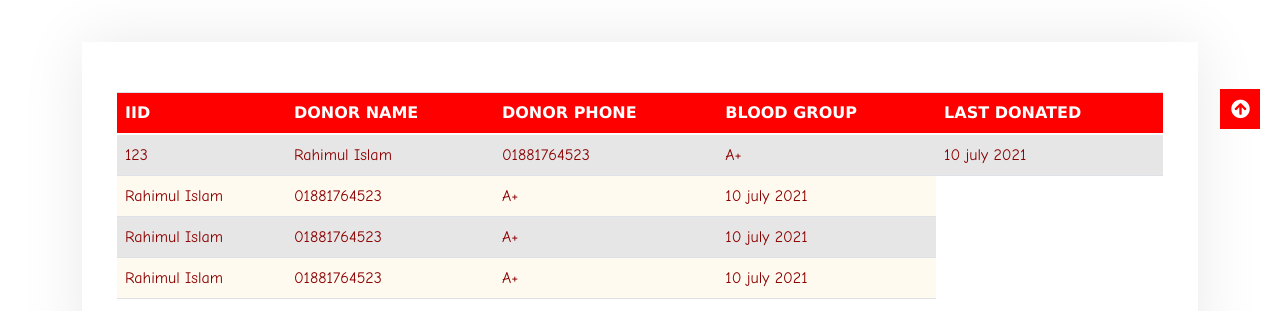
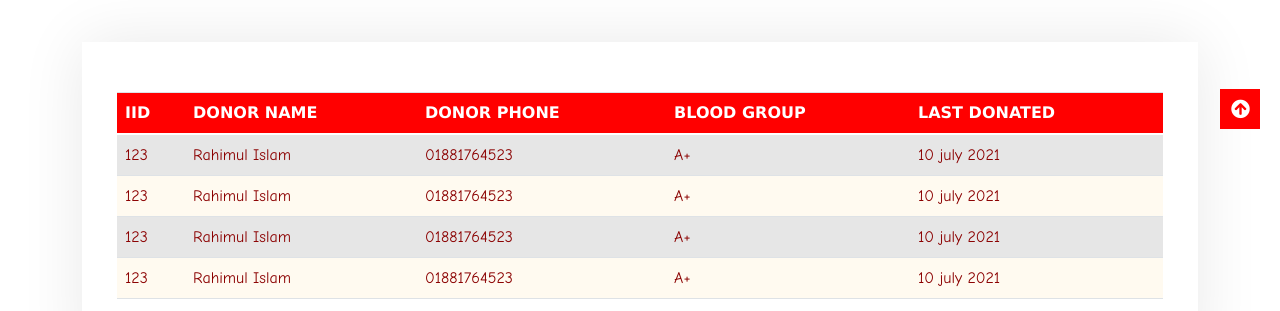
Before and after one commit to Ariful-Islam-19/My_First_Project_With_Lion, a plain HTML site: page blood_info.html in a window 1280 px wide. Shown: the part 641-952 px from the top of the page. Drawn offline with nearby package versions, Linux system fonts and the light colour scheme.

Commit message:
Update blood_info.html

```diff
--- a/blood_info.html
+++ b/blood_info.html
@@ -185,18 +185,21 @@
                           <td>10 july 2021</td>
                         </tr>
                         <tr>
+                            <td>123</td>
                            <td>Rahimul Islam</td>
                            <td>01881764523</td>
                            <td>A+</td>
                            <td>10 july 2021</td>
                         </tr>
                         <tr>
+                            <td>123</td>
                             <td>Rahimul Islam</td>
                             <td>01881764523</td>
                             <td>A+</td>
                             <td>10 july 2021</td>
                         </tr>
                         <tr>
+                            <td>123</td>
                             <td>Rahimul Islam</td>
                             <td>01881764523</td>
                             <td>A+</td>
```
